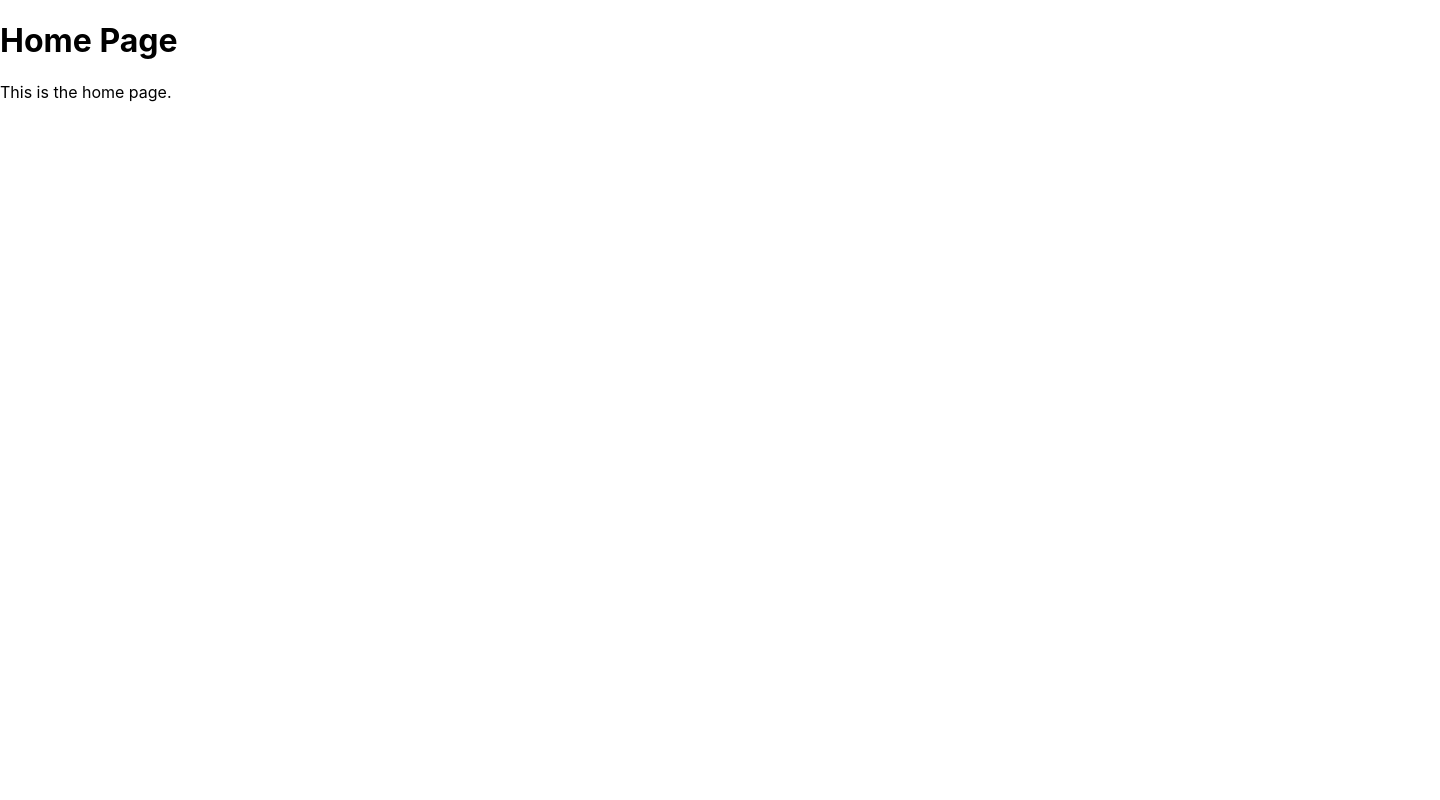
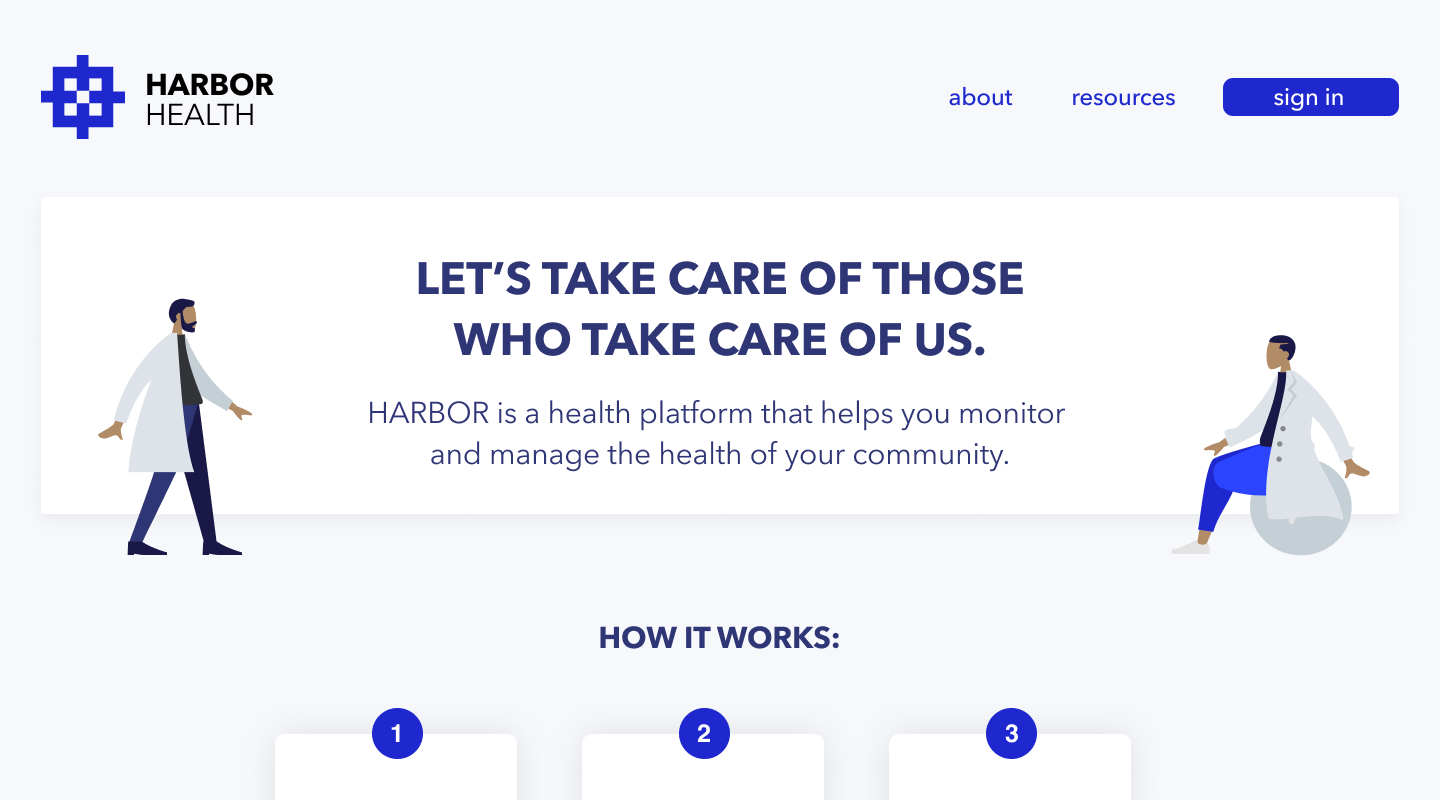
Before and after one commit to cchyung/sensehealth-frontend, a React (Create React App) app: page / in a window 1280 px wide. Shown: the top 800 px of the page, 1440 px wide, since content can reach past the window. Built offline with nearby package versions, Linux system fonts and the light colour scheme.

Commit message:
im so embarassed omg

```diff
--- a/src/components/menu.js
+++ b/src/components/menu.js
@@ -15,7 +15,7 @@ function Menu() {
                 <NavItem active={pathname === '/dashboard'}><NavLink to='/dashboard'>Dashboard</NavLink></NavItem>
                 <NavItem active={pathname === '/groups'}><NavLink to='/groups'>Groups</NavLink></NavItem>
                 <NavItem active={pathname === '/profile'}><NavLink to='/profile'>Profile</NavLink></NavItem>
-                <NavItem active={pathname === '/settings'}><NavLink to='/settings'>Settings</NavLink></NavItem>
+                <NavItem active={pathname === '/settings'}><NavLink to='#'>Settings</NavLink></NavItem>
             </Nav>
             <BottomLogo src={TextLogoSVG} alt='Harbor Health' />
         </Sidebar>
--- a/src/pages/home.js
+++ b/src/pages/home.js
@@ -1,13 +1,24 @@
 import React from 'react';
+import styled from 'styled-components';
+import  { NavLink } from 'react-router-dom';
 
 function Home() {
   return (
-    <div>
-      <h1>Home Page</h1>
-
-      <p>This is the home page.</p>
-    </div>
+    <BG>
+      <NavLink to="/login">
+        <Mock src="/landing_page.png" />
+      </NavLink>
+    </BG>
   );
 }
 
+const BG = styled.div`
+  background: #F7F8FB;
+  text-align: center;
+`;
+
+const Mock = styled.img`
+  text-align: center;
+`;
+
 export default Home;
--- a/src/pages/login.js
+++ b/src/pages/login.js
@@ -1,13 +1,24 @@
 import React from 'react';
+import styled from 'styled-components';
+import  { NavLink } from 'react-router-dom';
 
 function Login() {
   return (
-    <div>
-      <h1>Login Page</h1>
-
-      <p>This is the login page.</p>
-    </div>
+    <BG>
+      <NavLink to="/dashboard">
+        <Mock src="/login.png" />
+      </NavLink>
+    </BG>
   );
 }
 
+const BG = styled.div`
+  background: #F7F8FB;
+  text-align: center;
+`;
+
+const Mock = styled.img`
+  text-align: center;
+`;
+
 export default Login;
```
Also changed, not shown: public/landing_page.png (added), public/login.png (added).
